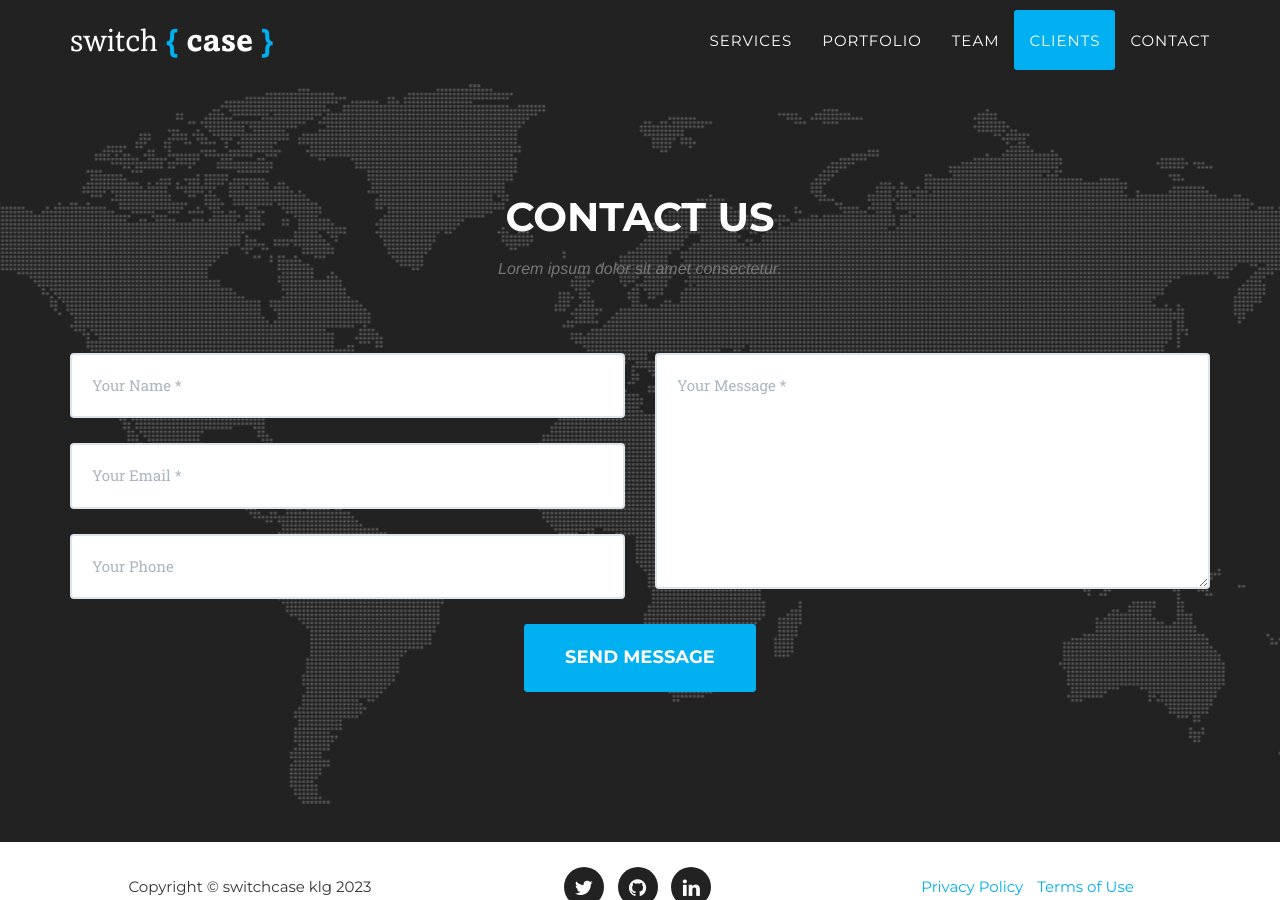
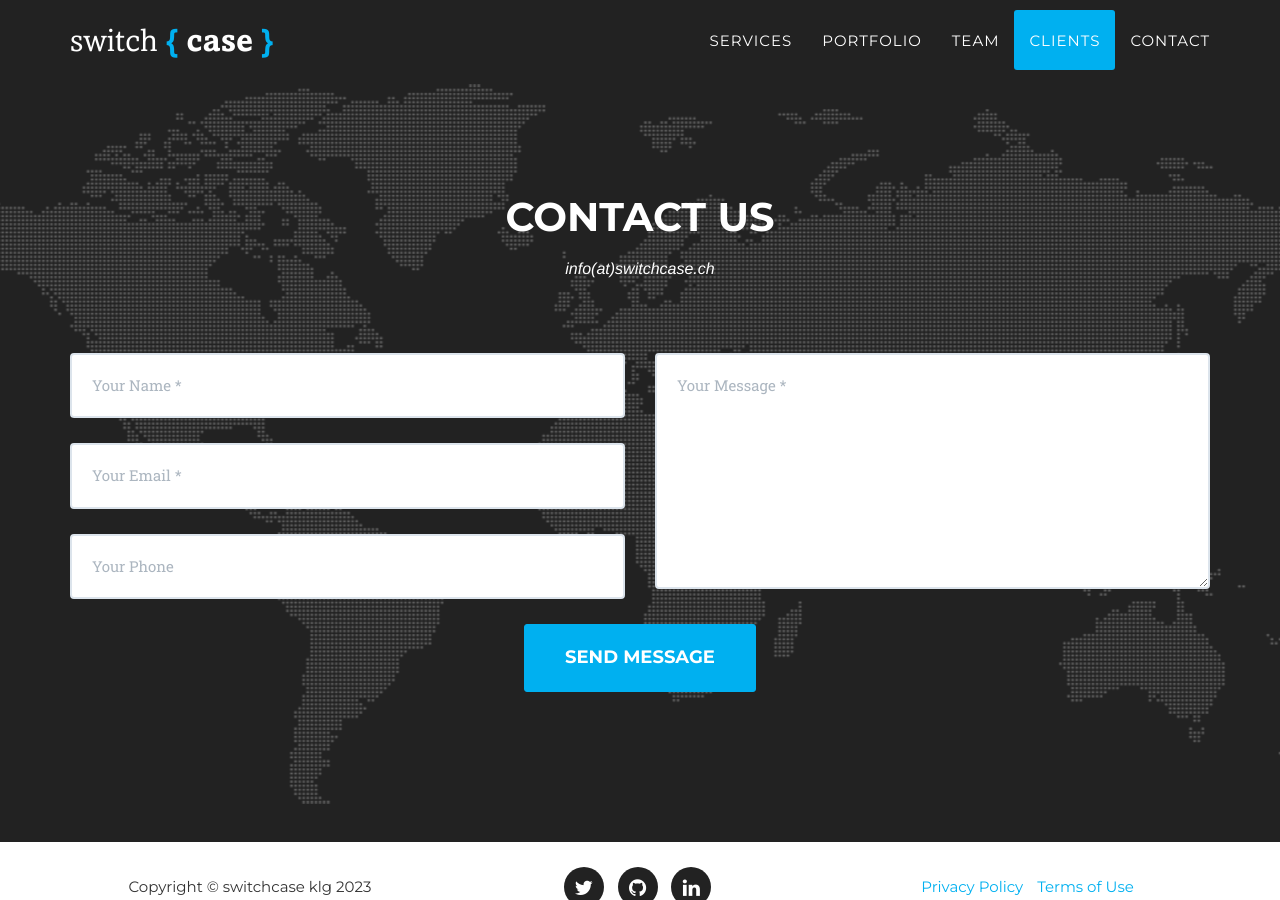
Before and after one commit to SwitchCaseKLG/switchcaseklg.github.io, a Jekyll site: the page built from index.html, in a window 1280 px wide and 900 px high, scrolled down 4410 px. Built offline with Jekyll 4.4.1, drawn with Linux system fonts in a browser that asks for light colours; some web fonts are replaced; some of the changed lines change nothing that is shown.

Commit message:
update title and contact

```diff
--- a/_includes/contact.html
+++ b/_includes/contact.html
@@ -3,7 +3,7 @@
             <div class="row">
                 <div class="col-lg-12 text-center">
                     <h2 class="section-heading">Contact Us</h2>
-                    <h3 class="section-subheading text-muted">Lorem ipsum dolor sit amet consectetur.</h3>
+                    <h3 class="section-heading section-subheading ">info(at)switchcase.ch</h3>
                 </div>
             </div>
             <div class="row">
--- a/_includes/header.html
+++ b/_includes/header.html
@@ -55,7 +55,7 @@
                     <span class="sc-brackets sc-bold">{</span>
                     <span
                         class="txt-rotate sc-bold"
-                        data-period="2000"
+                        data-period="3000"
                         data-rotate='[ "case", "games", "apps", "web", "tools" ]'></span>
                     <span class="sc-brackets sc-bold">}</span>
                 </div>
--- a/js/title.js
+++ b/js/title.js
@@ -21,7 +21,7 @@ TxtRotate.prototype.tick = function() {
   this.el.innerHTML = '<span class="wrap">'+this.txt+'</span>';
 
   var that = this;
-  var delta = 500 - Math.random() * 100;
+  var delta = 300 - Math.random() * 50;
 
   if (this.isDeleting) { delta /= 2; }
 
```
